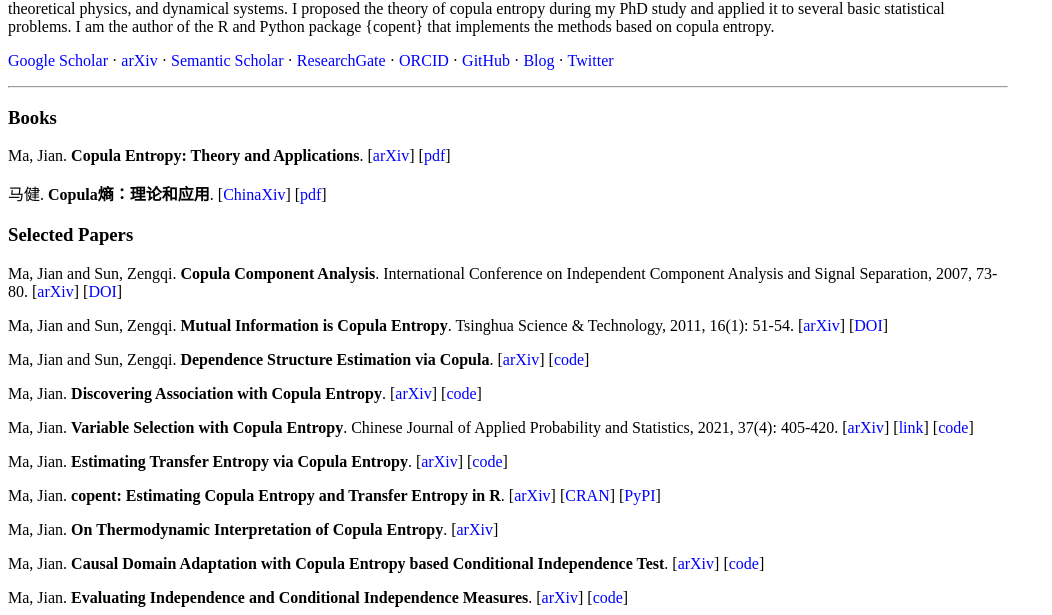
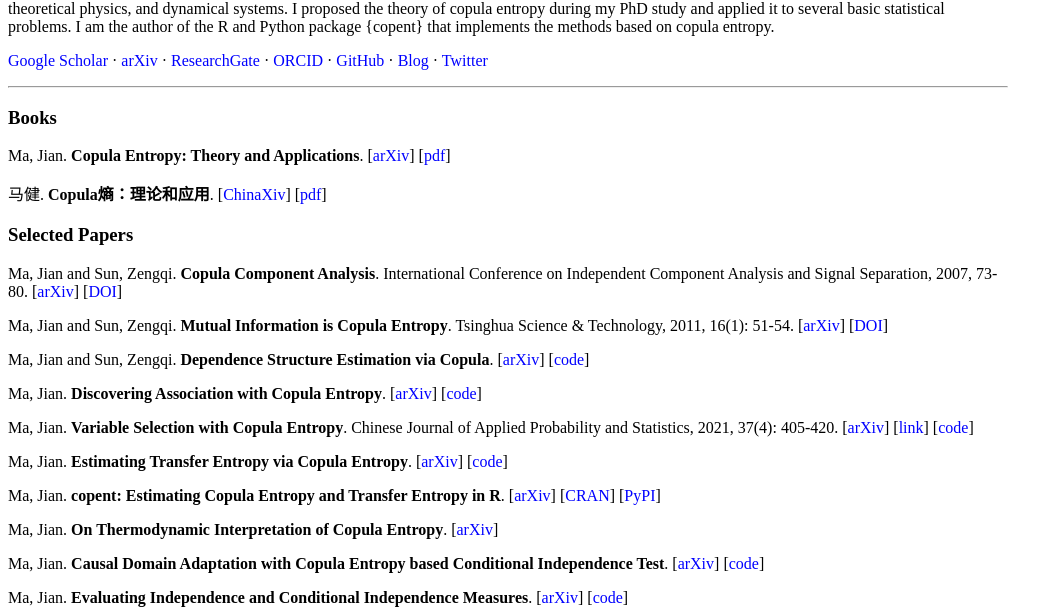
Before and after one commit to majianthu/majianthu.github.io, a plain HTML site: page index.html in a window 1280 px wide. Shown: the part 185-800 px from the top of the page, without its empty margins (0-1052 px from the left). Drawn offline with Linux system fonts and the light colour scheme.

Commit message:
Update index.html

```diff
--- a/index.html
+++ b/index.html
@@ -56,7 +56,6 @@ I got my PhD in computer science from Tsinghua University in 2009. My research i
 
 <p><a href="https://scholar.google.com/citations?user=gqCD4kwAAAAJ">Google Scholar</a> ·
 <a href="http://arxiv.org/a/ma_j_3">arXiv</a> ·
-<a href="https://www.semanticscholar.org/author/Jian-Ma/145608504">Semantic Scholar</a> ·
 <a href="https://www.researchgate.net/profile/Jian-Ma-47">ResearchGate</a> ·
 <a href="https://orcid.org/0000-0001-5357-1921">ORCID</a> ·
 <a href="https://github.com/majianthu">GitHub</a> ·
```
